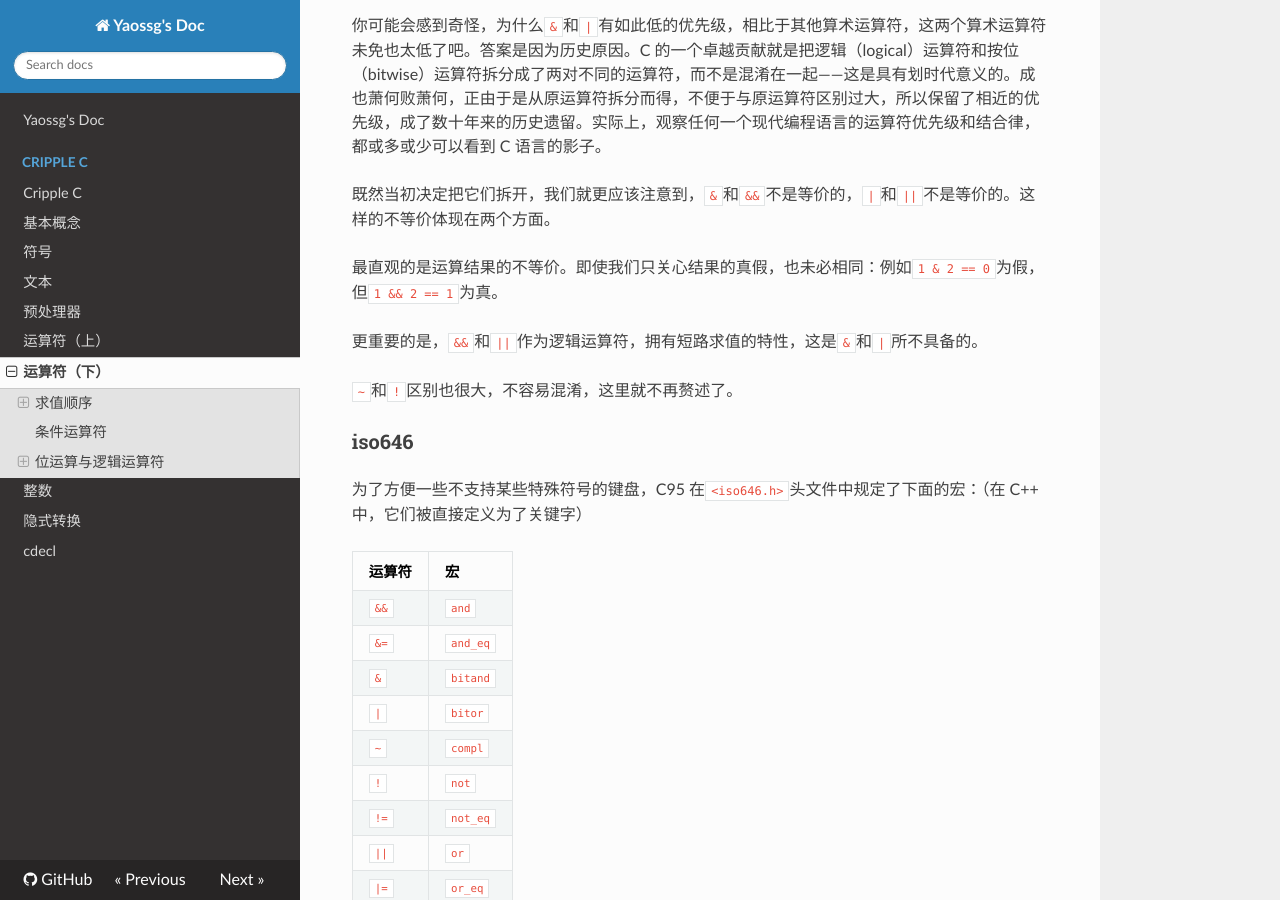
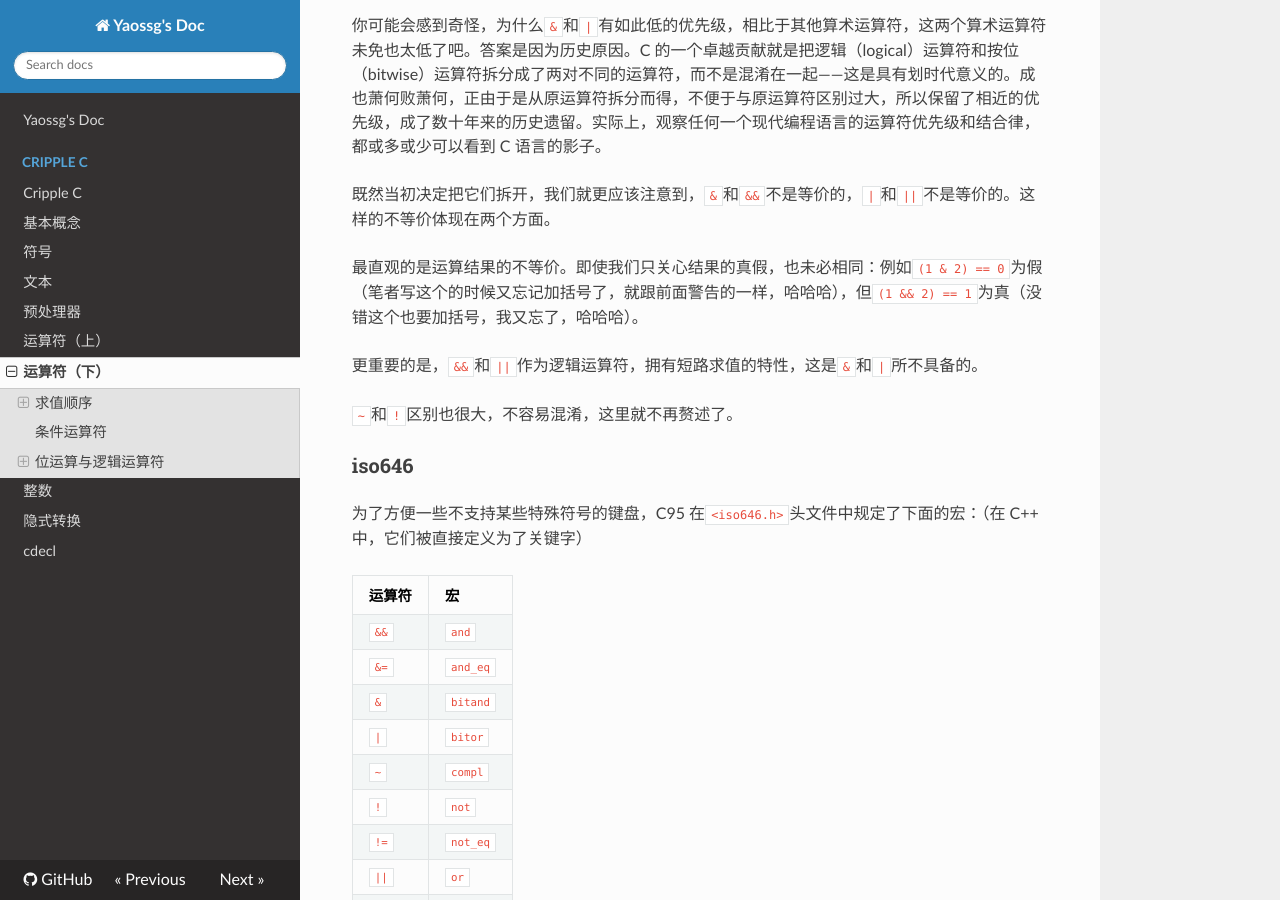
Before and after one commit to Yaossg/doc, an MkDocs documentation site: the page built from docs/cripplec/op-2.md, in a window 1280 px wide and 900 px high, scrolled down 5949 px. Built offline with MkDocs 1.6.1, drawn with Linux system fonts in a browser that asks for light colours; nearby versions of some CDN libraries.

Commit message:
fatal bug

```diff
--- a/docs/cripplec/op-2.md
+++ b/docs/cripplec/op-2.md
@@ -283,7 +283,7 @@ if (flag & MASK != 0) // 等价于 flag & (MASK != 0)
 
 既然当初决定把它们拆开，我们就更应该注意到，`&`和`&&`不是等价的，`|`和`||`不是等价的。这样的不等价体现在两个方面。
 
-最直观的是运算结果的不等价。即使我们只关心结果的真假，也未必相同：例如`1 & 2 == 0`为假，但`1 && 2 == 1`为真。
+最直观的是运算结果的不等价。即使我们只关心结果的真假，也未必相同：例如`(1 & 2) == 0`为假（笔者写这个的时候又忘记加括号了，就跟前面警告的一样，哈哈哈），但`(1 && 2) == 1`为真（没错这个也要加括号，我又忘了，哈哈哈）。
 
 更重要的是，`&&`和`||`作为逻辑运算符，拥有短路求值的特性，这是`&`和`|`所不具备的。
 
```
